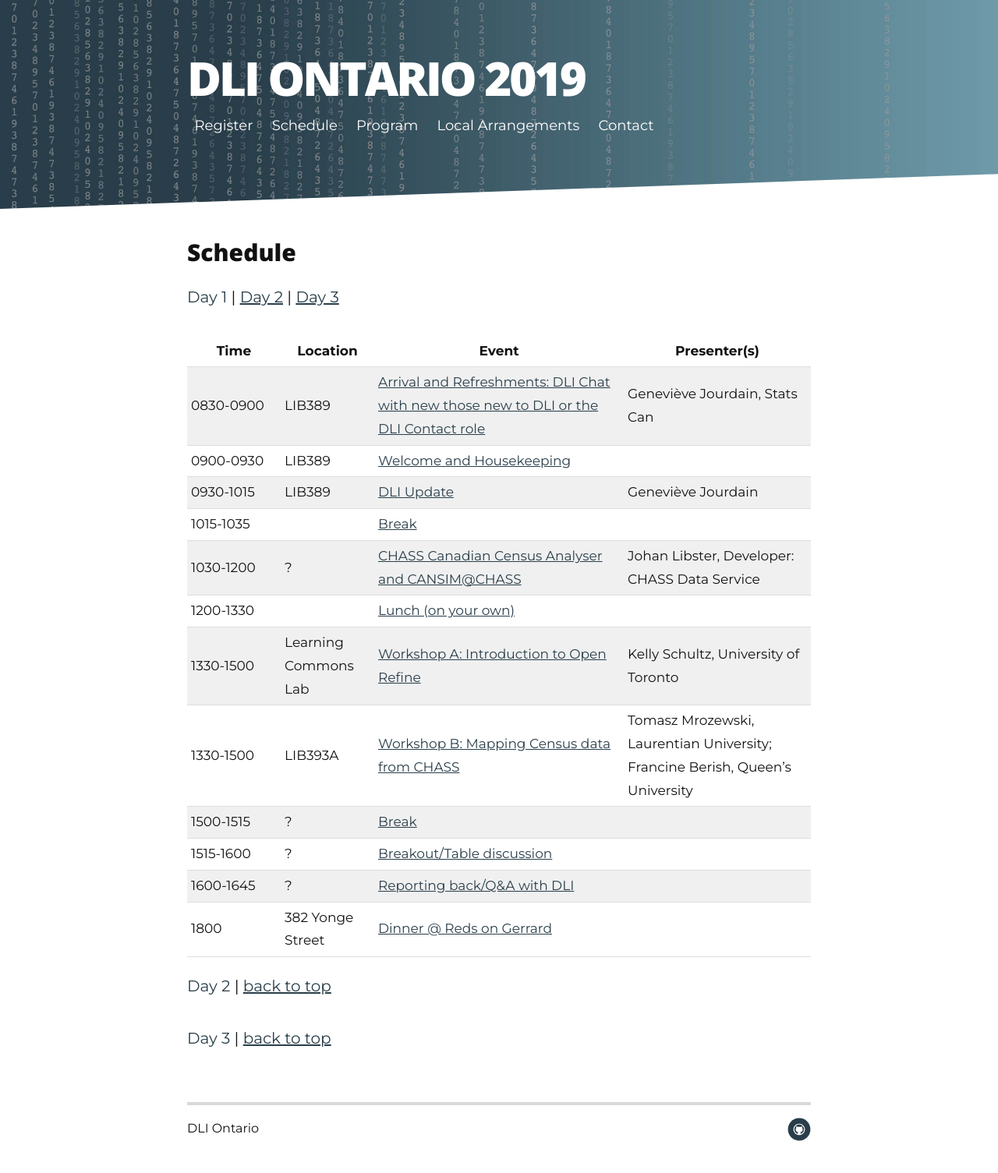
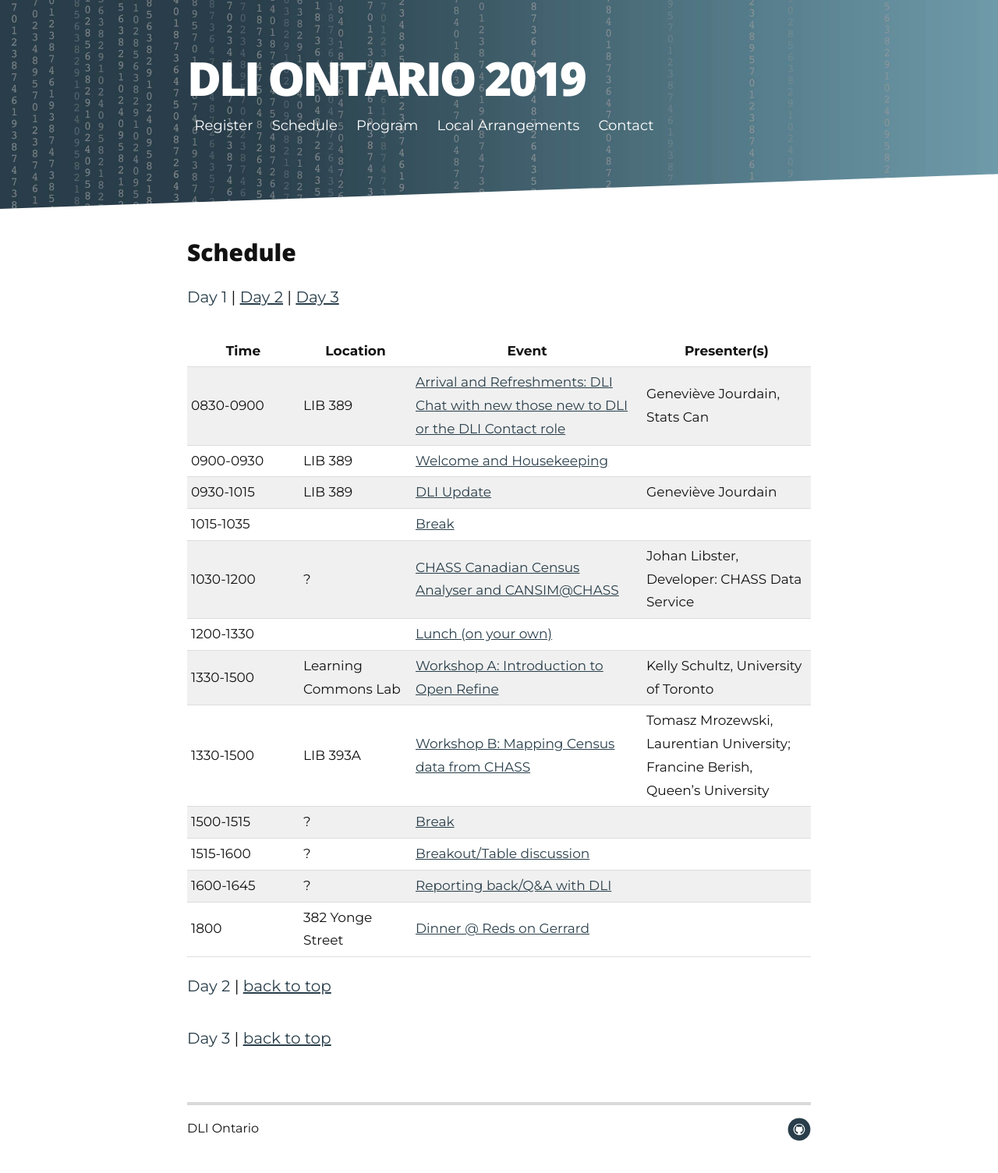
Before and after one commit to DLIOntario/dliontario.github.io, a Jekyll site: the page built from schedule.md, in a window 1280 px wide. Shown: the whole page at 78% size. Built offline with Jekyll 4.4.1, drawn with Linux system fonts in a browser that asks for light colours; nearby versions of some CDN libraries.

Commit message:
fixing table text for mobile

```diff
--- a/assets/css/style.css
+++ b/assets/css/style.css
@@ -474,20 +474,20 @@
 }
 
 .hour {
-  width: 15%;
+  width: 18%;
   text-align: center;
 }
 
 .loc {
-  width: 15%;
+  width: 18%;
 }
 
 .session {
-  width: 40%;
+  width: 37%;
 }
 
 .name {
-  width: 30%;
+  width: 27%;
 }
 
 .one tbody tr:nth-of-type(odd){
--- a/schedule.md
+++ b/schedule.md
@@ -17,19 +17,19 @@
   <tbody>
     <tr>
 	<td>0830-0900</td>
-	<td>LIB389</td>
+	<td>LIB 389</td>
 	<td><a name="1-1" href="/program/#1-1">Arrival and Refreshments: DLI Chat with new those new to DLI or the DLI Contact role</a></td>
 	<td>Geneviève Jourdain, Stats Can</td>
     </tr>
     <tr>
     <td>0900-0930</td>
-    <td>LIB389</td>
+    <td>LIB 389</td>
     <td><a name="1-2" href="/program/#1-2">Welcome and Housekeeping</a></td>
     <td></td>
     </tr>
     <tr>
     <td>0930-1015</td>
-    <td>LIB389</td>
+    <td>LIB 389</td>
     <td><a name="1-3" href="/program/#1-3">DLI Update</a></td>
     <td>Geneviève Jourdain</td>
     </tr>
@@ -59,7 +59,7 @@
     </tr>
     <tr>
     <td>1330-1500</td>
-    <td>LIB393A</td>
+    <td>LIB 393A</td>
     <td><a name="1-7b" href="/program/#1-7b">Workshop B: Mapping Census data from CHASS</a></td>
     <td>Tomasz Mrozewski, Laurentian University; Francine Berish, Queen’s University</td>
     </tr>
```
